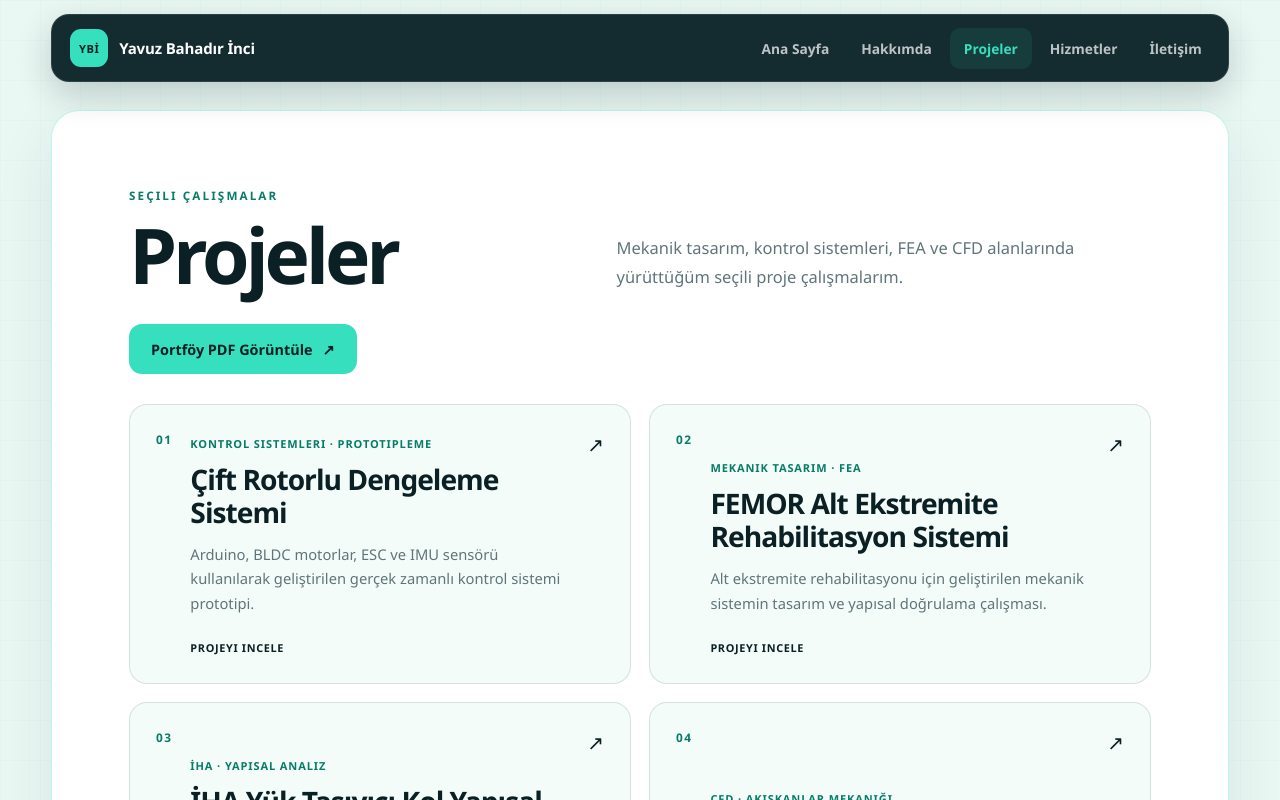
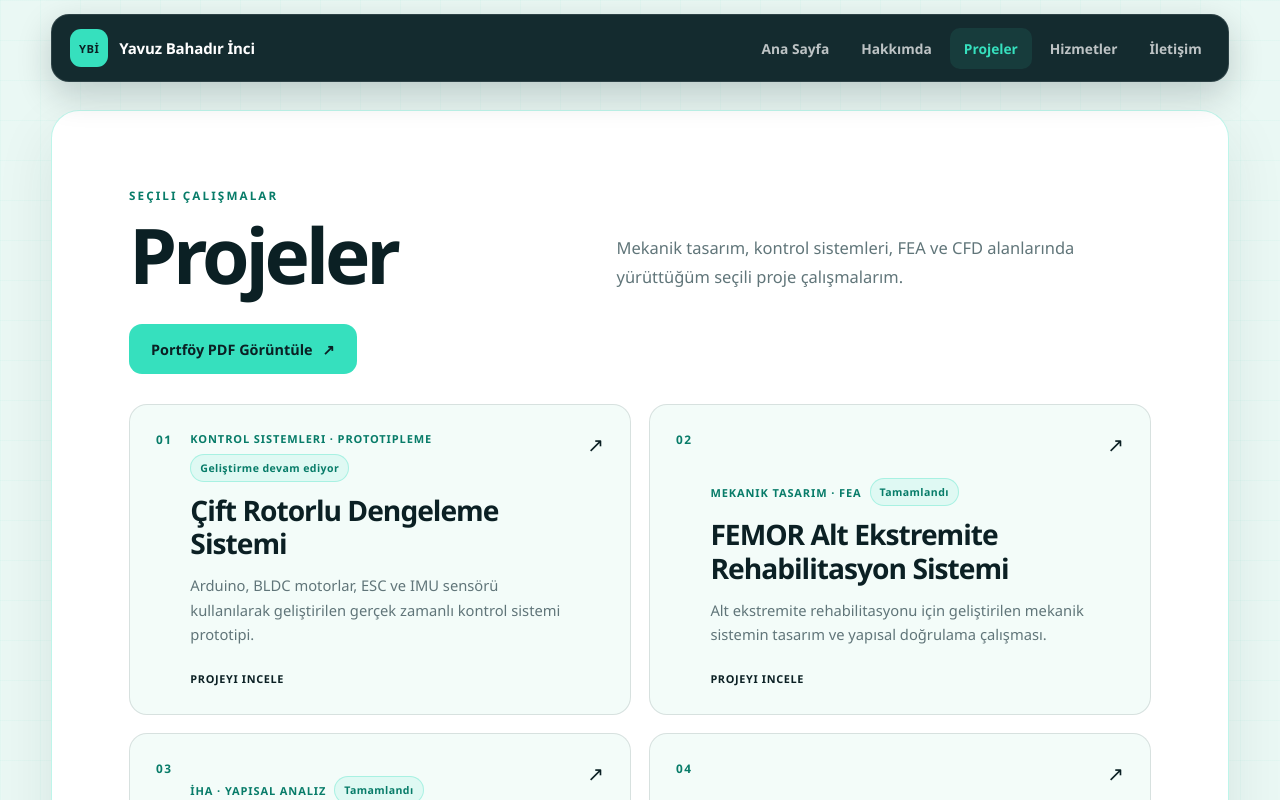
Before and after one commit to ybinci/yavuz-portfolio, a React (Vite) app: page /projeler in a window 1280 px wide. Both pictures are taken after a click on the button "Projeler". Shown: the top 800 px of the page. Built offline with nearby package versions, Linux system fonts and the light colour scheme.

Commit message:
refactor projects data structure

```diff
--- a/src/App.css
+++ b/src/App.css
@@ -522,14 +522,33 @@ a:focus-visible {
   align-self: end;
 }
 
+.project-card-meta {
+  margin-bottom: 12px;
+  display: flex;
+  flex-wrap: wrap;
+  align-items: center;
+  gap: 8px;
+}
+
 .project-category {
-  margin-bottom: 12px;
   color: var(--accent-dark);
-  display: block;
   font-size: 0.69rem;
   font-weight: 850;
   letter-spacing: 0.08em;
   text-transform: uppercase;
+}
+
+.project-status,
+.project-detail-status {
+  width: max-content;
+  padding: 6px 9px;
+  border: 1px solid var(--accent-border);
+  border-radius: 999px;
+  color: var(--accent-dark);
+  background: rgba(54, 224, 190, 0.1);
+  font-size: 0.66rem;
+  font-weight: 850;
+  letter-spacing: 0.04em;
 }
 
 .project-content h2 {
@@ -638,11 +657,16 @@ a:focus-visible {
 
 .project-detail-hero h1 {
   max-width: 760px;
-  margin: 0;
+  margin: 0 0 18px;
   color: #fff;
   font-size: clamp(2.6rem, 6vw, 5.4rem);
   line-height: 0.98;
   letter-spacing: -0.055em;
+}
+
+.project-detail-status {
+  color: var(--accent);
+  background: rgba(54, 224, 190, 0.12);
 }
 
 .project-detail-hero p {
@@ -676,6 +700,13 @@ a:focus-visible {
   color: var(--muted);
   font-size: 1rem;
   line-height: 1.82;
+}
+
+.project-detail-actions {
+  margin-top: 28px;
+  display: flex;
+  flex-wrap: wrap;
+  gap: 12px;
 }
 
 .project-meta {
--- a/src/components/ProjectCard.jsx
+++ b/src/components/ProjectCard.jsx
@@ -8,7 +8,10 @@ function ProjectCard({ project, index, onSelect }) {
     >
       <span className="project-number">{String(index + 1).padStart(2, '0')}</span>
       <div className="project-content">
-        <span className="project-category">{project.category}</span>
+        <div className="project-card-meta">
+          <span className="project-category">{project.category}</span>
+          {project.status && <span className="project-status">{project.status}</span>}
+        </div>
         <h2>{project.title}</h2>
         <p>{project.summary}</p>
         <span className="project-card-action">Projeyi incele</span>
--- a/src/components/ProjectDetail.jsx
+++ b/src/components/ProjectDetail.jsx
@@ -1,4 +1,12 @@
 function ProjectDetail({ project, onBack }) {
+  const projectImages = Array.isArray(project.images) ? project.images : []
+  const projectTools = Array.isArray(project.tools) ? project.tools : []
+  const projectLinks = [
+    { label: 'PDF Görüntüle', url: project.pdfUrl },
+    { label: 'Portföy Bağlantısı', url: project.portfolioUrl },
+    { label: 'GitHub', url: project.githubUrl },
+  ].filter((link) => Boolean(link.url))
+
   return (
     <article className="project-detail" aria-labelledby="project-detail-title">
       <button className="project-back" type="button" onClick={onBack}>
@@ -9,6 +17,7 @@ function ProjectDetail({ project, onBack }) {
         <div>
           <span className="project-detail-category">{project.category}</span>
           <h1 id="project-detail-title">{project.title}</h1>
+          {project.status && <span className="project-detail-status">{project.status}</span>}
         </div>
         <p>{project.summary}</p>
       </header>
@@ -18,6 +27,22 @@ function ProjectDetail({ project, onBack }) {
           <p className="eyebrow">Proje hakkında</p>
           <h2 id="description-title">Problemi tasarımla çözmek</h2>
           <p>{project.description}</p>
+
+          {projectLinks.length > 0 && (
+            <div className="project-detail-actions" aria-label="Proje bağlantıları">
+              {projectLinks.map((link) => (
+                <a
+                  key={link.label}
+                  className="button button-primary"
+                  href={link.url}
+                  target="_blank"
+                  rel="noreferrer"
+                >
+                  {link.label} <span aria-hidden="true">↗</span>
+                </a>
+              ))}
+            </div>
+          )}
         </section>
 
         <aside className="project-meta">
@@ -28,13 +53,13 @@ function ProjectDetail({ project, onBack }) {
           <div>
             <span>Araçlar / teknolojiler</span>
             <ul>
-              {project.tools.map((tool) => <li key={tool}>{tool}</li>)}
+              {projectTools.map((tool) => <li key={tool}>{tool}</li>)}
             </ul>
           </div>
         </aside>
       </div>
 
-      {project.images.length > 0 && (
+      {projectImages.length > 0 && (
         <section className="project-gallery-section" aria-labelledby="gallery-title">
           <div className="project-gallery-heading">
             <p className="eyebrow">Proje galerisi</p>
@@ -43,7 +68,7 @@ function ProjectDetail({ project, onBack }) {
             </h2>
           </div>
           <div className="project-detail-gallery">
-            {project.images.map((image, index) => (
+            {projectImages.map((image, index) => (
               <figure key={image}>
                 <img
                   src={image}
--- a/src/components/Projects.jsx
+++ b/src/components/Projects.jsx
@@ -65,7 +65,7 @@ function Projects() {
           <div className="project-grid">
             {projects.map((project, index) => (
               <ProjectCard
-                key={project.slug}
+                key={project.id}
                 project={project}
                 index={index}
                 onSelect={selectProject}
--- a/src/data/projects.js
+++ b/src/data/projects.js
@@ -1,5 +1,6 @@
 export const projects = [
   {
+    id: 'dual-rotor-balance-system',
     slug: 'cift-rotorlu-dengeleme-sistemi',
     title: 'Çift Rotorlu Dengeleme Sistemi',
     category: 'Kontrol Sistemleri · Prototipleme',
@@ -14,9 +15,14 @@ export const projects = [
       '/projects/dual-rotor/dual-rotor-1.jpg',
       '/projects/dual-rotor/dual-rotor-2.jpg',
     ],
+    pdfUrl: null,
+    portfolioUrl: null,
+    githubUrl: null,
+    status: 'Geliştirme devam ediyor',
     galleryTitle: 'İlk Prototip ve Geliştirilen Yeni Model',
   },
   {
+    id: 'femor-lower-extremity-rehabilitation-system',
     slug: 'femor-alt-ekstremite-rehabilitasyon-sistemi',
     title: 'FEMOR Alt Ekstremite Rehabilitasyon Sistemi',
     category: 'Mekanik Tasarım · FEA',
@@ -33,9 +39,14 @@ export const projects = [
       '/projects/femor/femor-3.jpg',
       '/projects/femor/femor-4.jpg',
     ],
+    pdfUrl: null,
+    portfolioUrl: null,
+    githubUrl: null,
+    status: 'Tamamlandı',
     galleryTitle: 'Tasarım, Sunum ve Yapısal Analiz Çıktıları',
   },
   {
+    id: 'uav-load-bearing-arm-structural-analysis',
     slug: 'iha-yuk-tasiyici-kol-yapisal-analizi',
     title: 'İHA Yük Taşıyıcı Kol Yapısal Analizi',
     category: 'İHA · Yapısal Analiz',
@@ -51,8 +62,13 @@ export const projects = [
       '/projects/uav-arm/uav-arm-2.jpg',
       '/projects/uav-arm/uav-arm-3.jpg',
     ],
+    pdfUrl: null,
+    portfolioUrl: null,
+    githubUrl: null,
+    status: 'Tamamlandı',
   },
   {
+    id: 'ansys-fluent-flow-analysis',
     slug: 'ansys-fluent-akis-analizi',
     title: 'ANSYS Fluent Akış Analizi',
     category: 'CFD · Akışkanlar Mekaniği',
@@ -69,9 +85,14 @@ export const projects = [
       '/projects/fluent/fluent-3.jpg',
       '/projects/fluent/fluent-4.jpg',
     ],
+    pdfUrl: null,
+    portfolioUrl: null,
+    githubUrl: null,
+    status: 'Tamamlandı',
     galleryTitle: 'CFD Modelleme, Akış Alanı ve Sonuç Görselleştirmeleri',
   },
   {
+    id: 'drone-carrier-bracket-structural-analysis',
     slug: 'drone-tasiyici-braket-yapisal-analizi',
     title: 'Drone Taşıyıcı Braket Yapısal Analizi',
     category: 'Drone · Sonlu Elemanlar Analizi',
@@ -87,8 +108,13 @@ export const projects = [
       '/projects/drone-bracket/bracket-2.jpg',
       '/projects/drone-bracket/bracket-3.jpg',
     ],
+    pdfUrl: null,
+    portfolioUrl: null,
+    githubUrl: null,
+    status: 'Tamamlandı',
   },
   {
+    id: 'fusion-360-solidworks-design-studies',
     slug: 'fusion-360-tasarim-calismalari',
     title: 'Fusion 360 ve SolidWorks Tasarım Çalışmaları',
     category: 'CAD · Ürün Tasarımı',
@@ -114,6 +140,10 @@ export const projects = [
       '/projects/fusion360/fusion-4.jpg',
       '/projects/fusion360/fusion-5.jpg',
     ],
+    pdfUrl: null,
+    portfolioUrl: null,
+    githubUrl: null,
+    status: 'Tamamlandı',
     galleryTitle: 'CAD Modelleme, Montaj ve Tasarım Çıktıları',
   },
 ]
```
